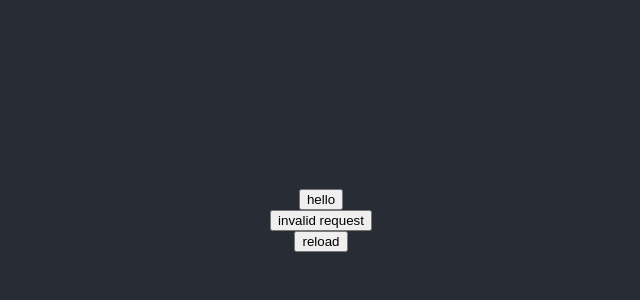
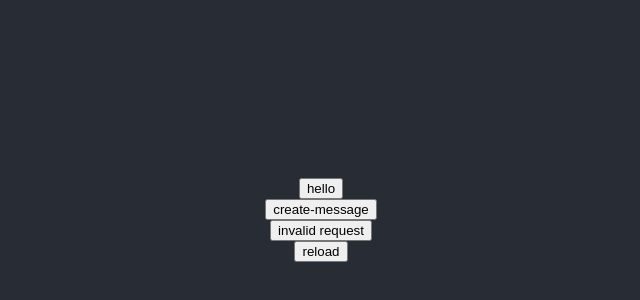
Before and after one commit to dadadadev/haskell-react-monorepo, a React (Create React App) app in the folder client/: page / in a window 1280 px wide. Shown: the part 180-480 px from the top of the page, without its empty margins (319-959 px from the left). Built offline with nearby package versions, Linux system fonts and the light colour scheme; no server answers.

Commit message:
insert row by client request

```diff
--- a/client/src/App.tsx
+++ b/client/src/App.tsx
@@ -25,6 +25,12 @@ function App() {
       }}>hello</button>
 
       <button onClick={async () => {
+        const res = await fetch(`${baseApiUrl}/create-message`)
+        const text = await res.text()
+        setText(text)
+      }}>create-message</button>
+
+      <button onClick={async () => {
         const res = await fetch(`${baseApiUrl}/foo`)
         if (!res.ok) {
           setText('404')
```
Also changed, not shown: 1 other file (tests, documents, lock files or other folders).
